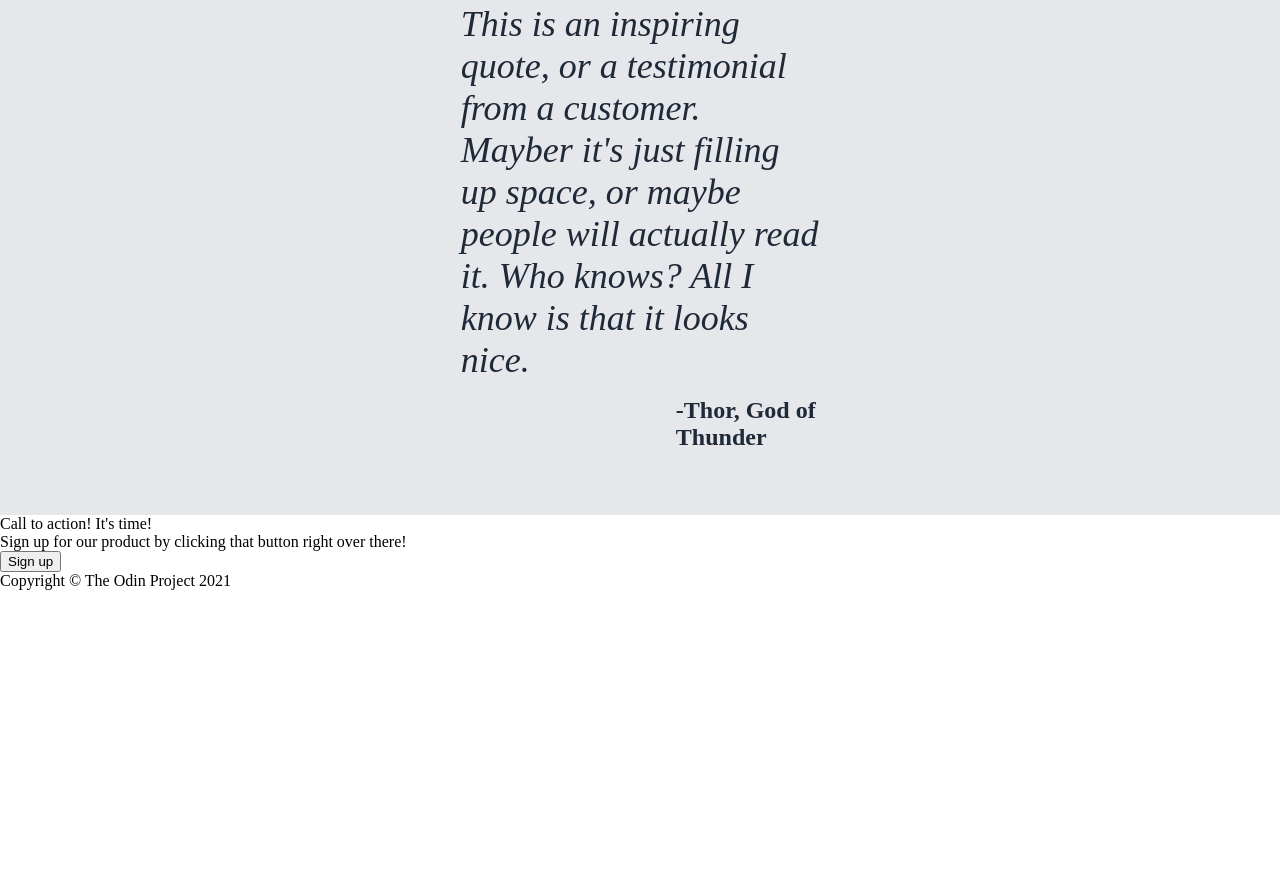
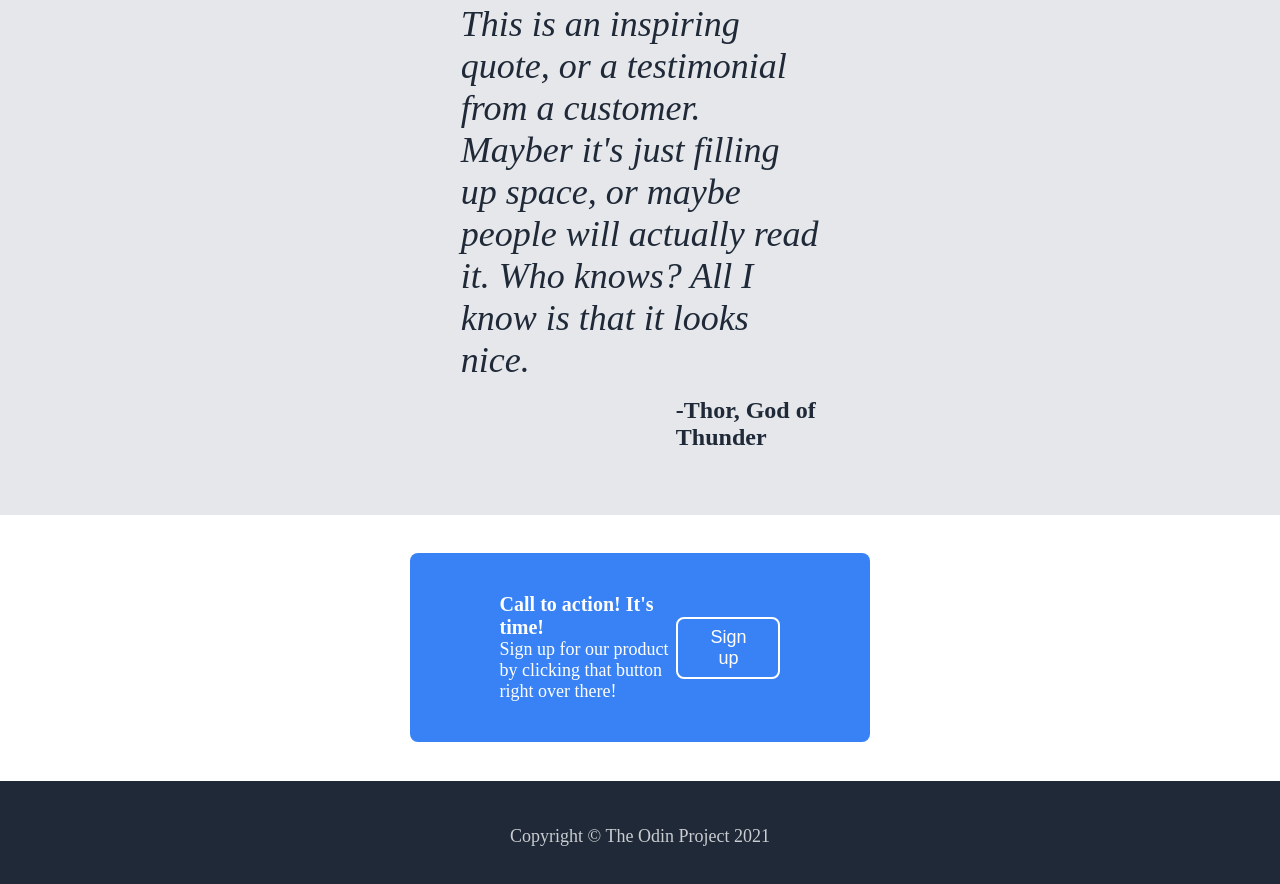
Before and after one commit to Zhephyr4/landing-page, a plain HTML site: page index.html in a window 1280 px wide. Shown: the part 1230-2114 px from the top of the page. Before the commit the page ends 1820 px from the top, so only its background shows below. Drawn offline with Linux system fonts and the light colour scheme.

Commit message:
Add style to sign up box and footer

```diff
--- a/styles.css
+++ b/styles.css
@@ -147,3 +147,41 @@ ul {
     font-weight: bolder;
     color: #1F2937;
 }
+
+.signup-box {
+    background-color: #3882F6;
+    margin: 3% 32% 3% 32%;
+    padding: 40px 90px;
+    border-radius: 8px;
+    display: flex;
+    justify-content: space-between;
+    align-items: center;
+}
+
+.signup-box .left .top-text {
+    color: white;
+    font-size: 20px;
+    font-weight: bold;
+}
+
+.signup-box .left .bottom-text {
+    color: white;
+    font-size: 18px;
+}
+
+.sign-up.transparent{
+    background-color: transparent;
+    color: white;
+    font-size: 18px;
+    border: 2px solid white;
+    border-radius: 8px;
+    padding: 8px 32px;
+}
+
+.footer {
+    padding: 45px;
+    text-align: center;
+    background-color: #1F2937;
+    color: #cacdd1;
+    font-size: 18px;
+}
```
